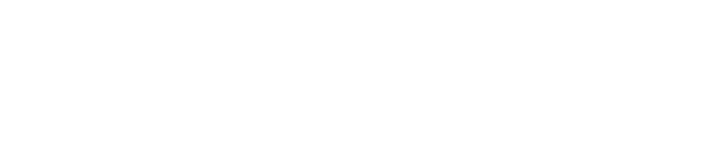
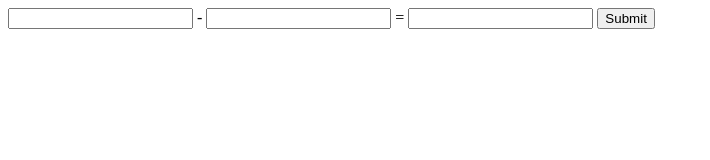
Before and after one commit to SeanDoody/version-control-practice, a plain HTML site: page index.html in a window 1280 px wide. Shown: the whole page, without its empty margins (0-710 px from the left). Drawn offline with Linux system fonts and the light colour scheme.

Commit message:
first commit for jayme

```diff
--- a/index.html
+++ b/index.html
@@ -6,6 +6,10 @@
     <title>Version Control Practice</title>
 </head>
 <body>
+    <input type="number" id="firstNumber"> -
+    <input type="number" id="secondNumber"> =
+    <input type="text" id="total">
+    <button type="submit" onclick="subtract(event)">Submit</button>
     <script src="./script.js"></script>
 </body>
 </html>
--- a/script.js
+++ b/script.js
@@ -0,0 +1,6 @@
+function subtract(e) {
+    const firstNumber = document.getElementById('firstNumber').value;
+    const secondNumber = document.getElementById('secondNumber').value;
+    let total = document.getElementById('total');
+    total.value = (firstNumber - secondNumber);
+}
```
